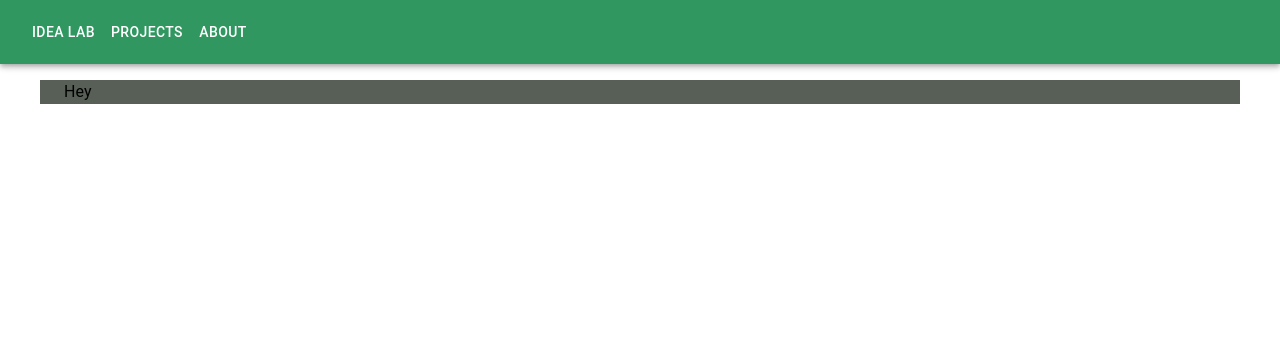
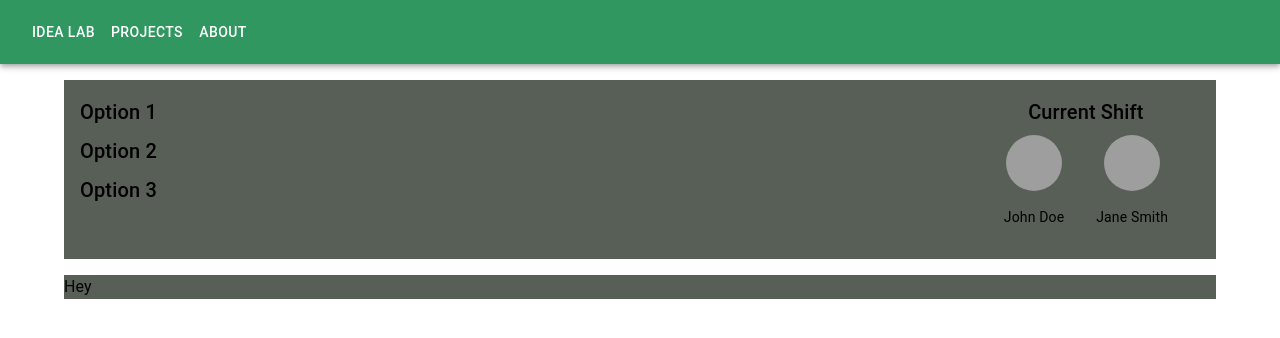
Before and after one commit to akgupta2002D/IdeaLab_Kiosk, a Next.js app: page / in a window 1280 px wide. Shown: the top 338 px of the page. Built offline with nearby package versions, Linux system fonts and the light colour scheme; grey boxes are pictures that could not be loaded.

Commit message:
Add TopBar

```diff
--- a/app/components/Navigation.js
+++ b/app/components/Navigation.js
@@ -1,4 +1,15 @@
-// components/Navigation.js
+/**
+ * Navigation.js
+ *
+ * Author: Ankit Gupta
+ * Company: Kioskx
+ *
+ * Description:
+ * This component renders the navigation bar for the Kioskx Idea Lab Kiosk App.
+ * It uses Material UI's AppBar and Toolbar components to create a top bar with
+ * navigation buttons that link to different sections of the app.
+ */
+
 'use client'
 
 import { AppBar, Toolbar, Button } from '@mui/material'
@@ -6,8 +17,9 @@ import Link from 'next/link'
 import { usePathname } from 'next/navigation'
 
 const Navigation = () => {
-  const pathname = usePathname()
+  const pathname = usePathname() // Get the current path to highlight the active link
 
+  // Define navigation items with their labels and paths
   const navItems = [
     { label: 'Idea Lab', path: '/idea-lab' },
     { label: 'Projects', path: '/projects' },
@@ -16,15 +28,19 @@ const Navigation = () => {
 
   return (
     <AppBar position='static' color='primary'>
+      {' '}
+      {/* Main navigation bar */}
       <Toolbar>
+        {' '}
+        {/* Container for navigation items */}
         {navItems.map(item => (
           <Button
             key={item.path}
-            color={pathname === item.path ? 'warning' : 'inherit'}
+            color={pathname === item.path ? 'warning' : 'inherit'} // Highlight active page
             component={Link}
             href={item.path}
           >
-            {item.label}
+            {item.label} {/* Display the label of the navigation item */}
           </Button>
         ))}
       </Toolbar>
--- /dev/null
+++ b/app/components/TopBar.js
@@ -0,0 +1,70 @@
+/**
+ * TopBar.js
+ *
+ * Author: Ankit Gupta
+ * Company: Kioskx
+ *
+ * Description:
+ * This component renders the top bar for the Kioskx Idea Lab Kiosk App.
+ * It includes two main sections: on the left, five text elements using Typography,
+ * and on the right, a "Current Shift" section with two boxes, each containing an image and a name.
+ */
+
+'use client'
+
+import { Box, Typography, Avatar } from '@mui/material'
+
+const TopBar = () => {
+  // Sample data for the shift workers
+  const shiftWorkers = [
+    { name: 'John Doe', image: '/path/to/john-image.jpg' },
+    { name: 'Jane Smith', image: '/path/to/jane-image.jpg' }
+  ]
+
+  return (
+    <Box
+      display='flex'
+      justifyContent='space-between'
+      p={2}
+      bgcolor='secondary.main'
+    >
+      {/* Left Section */}
+      <Box>
+        {['Option 1', 'Option 2', 'Option 3'].map((text, index) => (
+          <Typography key={index} variant='h6' color='textPrimary' gutterBottom>
+            {text}
+          </Typography>
+        ))}
+      </Box>
+
+      {/* Right Section */}
+      <Box display={'flex'} flexDirection={'column'} alignItems={'center'}>
+        <Typography variant='h6' color='textPrimary' gutterBottom>
+          Current Shift
+        </Typography>
+        <Box display='flex' justifyContent='center' mx={2}>
+          {shiftWorkers.map((worker, index) => (
+            <Box
+              key={index}
+              mx={2}
+              display={'flex'}
+              flexDirection={'column'}
+              alignItems={'center'}
+            >
+              <Avatar
+                alt={worker.name}
+                src={worker.image}
+                sx={{ width: 56, height: 56 }}
+              />
+              <Typography variant='body2' color='textPrimary' my={2}>
+                {worker.name}
+              </Typography>
+            </Box>
+          ))}
+        </Box>
+      </Box>
+    </Box>
+  )
+}
+
+export default TopBar
--- a/app/globals.css
+++ b/app/globals.css
@@ -1,6 +1,10 @@
-
 * {
   box-sizing: border-box;
   padding: 0;
   margin: 0;
 }
+
+/* Ensure the body takes the full width */
+body {
+  width: 100%;
+}
--- a/app/layout.js
+++ b/app/layout.js
@@ -1,4 +1,14 @@
-// app/layout.js
+/**
+ * layout.js
+ *
+ * Author: Ankit Gupta
+ * Company: Kioskx
+ *
+ * Description:
+ * This file defines the root layout for the Kioskx Idea Lab Kiosk App.
+ * It includes global theming with Material UI and sets up the InactivityHandler to redirect users to the homepage after a specified period of inactivity.
+ */
+
 'use client'
 
 import { ThemeProvider } from '@mui/material/styles'
@@ -12,12 +22,14 @@ export default function RootLayout ({ children }) {
     <html lang='en'>
       <body>
         <ThemeProvider theme={theme}>
-          <CssBaseline />
-          <InactivityHandler timeout={30000}>
+          {' '}
+          {/* Apply the custom theme globally */}
+          <CssBaseline /> {/* Normalize styles across browsers */}
+          <InactivityHandler timeout={10000}>
             {' '}
-            {/* 30 seconds */}
-            <Navigation />
-            {children}
+            {/* Redirect to homepage after 10 seconds of inactivity */}
+            <Navigation /> {/* Render the navigation bar */}
+            {children} {/* Render the page-specific content */}
           </InactivityHandler>
         </ThemeProvider>
       </body>
--- a/app/page.js
+++ b/app/page.js
@@ -1,9 +1,13 @@
 import { Box, Container, Typography, Image } from '@mui/material'
-
+import TopBar from './components/TopBar'
 export default function Home () {
   return (
-    <Container sx={{ width: '100%', bgcolor: 'secondary.main' }}>
-      <Box my={2} mx={0} sx={{ width: '100%', bgcolor: 'secondary.main' }}>
+    <Container sx={{ width: '100%' }}>
+      <Box my={2} sx={{ width: '100%' }}>
+        <TopBar />
+      </Box>
+
+      <Box my={2} sx={{ width: '100%', bgcolor: 'secondary.main' }}>
         <Typography>Hey</Typography>
       </Box>
       <Box></Box>
```
Also changed, not shown: app/theme/theme.js (+14 -1 lines).
